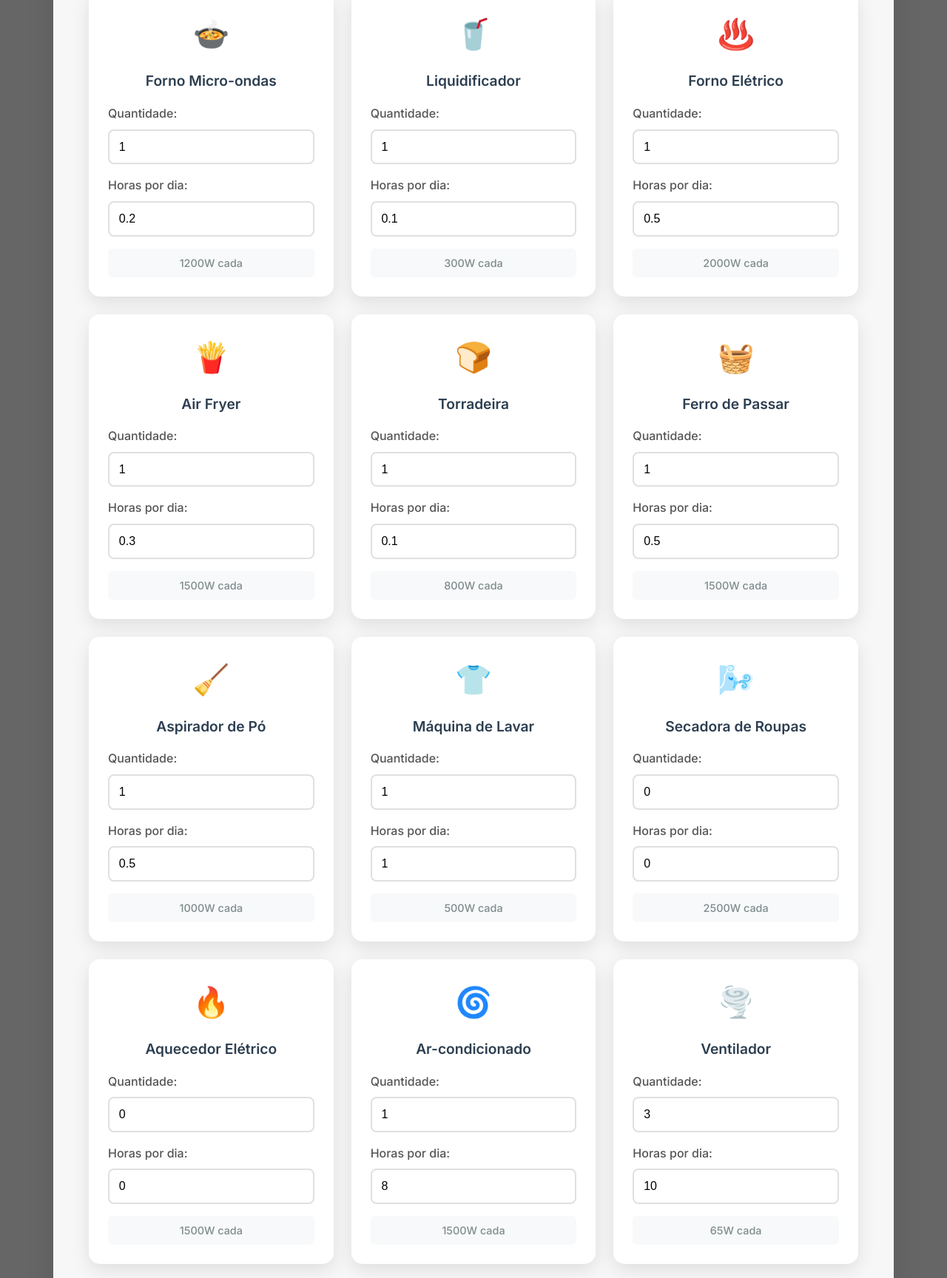
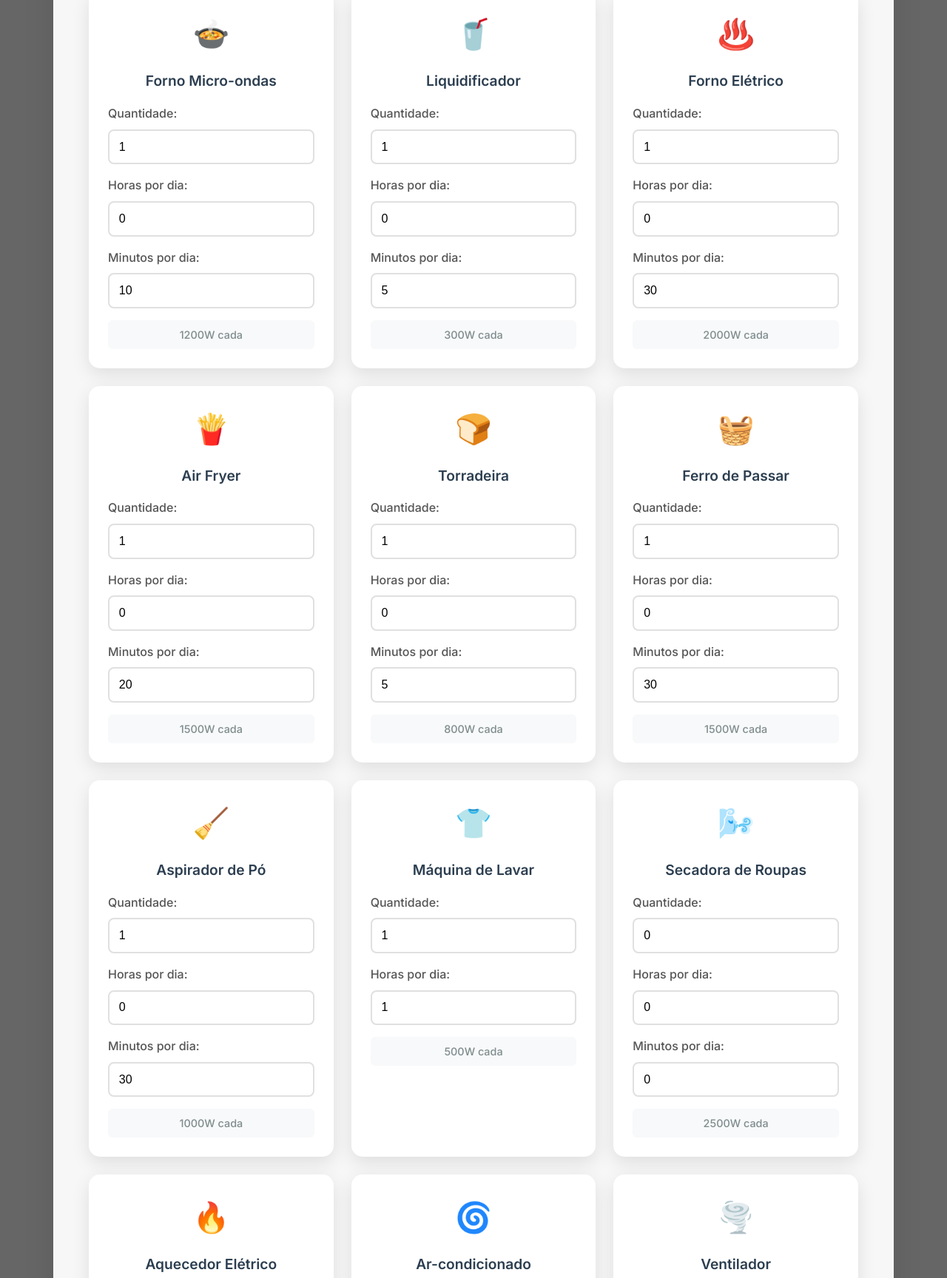
Before and after one commit to roosbenze/simulador-energia-uberaba, a plain HTML site: page index.html in a window 1280 px wide. Shown: the part 1728-3456 px from the top of the page at 74% size. Drawn offline with Linux system fonts and the light colour scheme.

Commit message:
Add files via upload

```diff
--- a/index.html
+++ b/index.html
@@ -4,7 +4,7 @@
     <meta charset="UTF-8">
     <meta name="viewport" content="width=device-width, initial-scale=1.0">
     <title>Simulador de Energia - Uberaba</title>
-    <link rel="stylesheet" href="styles.css">
+    <link rel="stylesheet" href="./styles.css">
     <link href="https://fonts.googleapis.com/css2?family=Inter:wght@300;400;500;600;700&display=swap" rel="stylesheet">
 </head>
 <body>
@@ -156,7 +156,11 @@
                             </div>
                             <div class="input-group">
                                 <label>Horas por dia:</label>
-                                <input type="number" id="microondas-horas" min="0" max="24" step="0.1" value="0.2">
+                                <input type="number" id="microondas-horas" min="0" max="24" value="0">
+                            </div>
+                            <div class="input-group">
+                                <label>Minutos por dia:</label>
+                                <input type="number" id="microondas-minutos" min="0" max="59" value="10">
                             </div>
                             <div class="potencia">1200W cada</div>
                         </div>
@@ -170,7 +174,11 @@
                             </div>
                             <div class="input-group">
                                 <label>Horas por dia:</label>
-                                <input type="number" id="liquidificador-horas" min="0" max="24" step="0.05" value="0.1">
+                                <input type="number" id="liquidificador-horas" min="0" max="24" value="0">
+                            </div>
+                            <div class="input-group">
+                                <label>Minutos por dia:</label>
+                                <input type="number" id="liquidificador-minutos" min="0" max="59" value="5">
                             </div>
                             <div class="potencia">300W cada</div>
                         </div>
@@ -184,7 +192,11 @@
                             </div>
                             <div class="input-group">
                                 <label>Horas por dia:</label>
-                                <input type="number" id="forno-eletrico-horas" min="0" max="24" step="0.1" value="0.5">
+                                <input type="number" id="forno-eletrico-horas" min="0" max="24" value="0">
+                            </div>
+                            <div class="input-group">
+                                <label>Minutos por dia:</label>
+                                <input type="number" id="forno-eletrico-minutos" min="0" max="59" value="30">
                             </div>
                             <div class="potencia">2000W cada</div>
                         </div>
@@ -198,7 +210,11 @@
                             </div>
                             <div class="input-group">
                                 <label>Horas por dia:</label>
-                                <input type="number" id="airfryer-horas" min="0" max="24" step="0.1" value="0.3">
+                                <input type="number" id="airfryer-horas" min="0" max="24" value="0">
+                            </div>
+                            <div class="input-group">
+                                <label>Minutos por dia:</label>
+                                <input type="number" id="airfryer-minutos" min="0" max="59" value="20">
                             </div>
                             <div class="potencia">1500W cada</div>
                         </div>
@@ -212,7 +228,11 @@
                             </div>
                             <div class="input-group">
                                 <label>Horas por dia:</label>
-                                <input type="number" id="torradeira-horas" min="0" max="24" step="0.1" value="0.1">
+                                <input type="number" id="torradeira-horas" min="0" max="24" value="0">
+                            </div>
+                            <div class="input-group">
+                                <label>Minutos por dia:</label>
+                                <input type="number" id="torradeira-minutos" min="0" max="59" value="5">
                             </div>
                             <div class="potencia">800W cada</div>
                         </div>
@@ -226,7 +246,11 @@
                             </div>
                             <div class="input-group">
                                 <label>Horas por dia:</label>
-                                <input type="number" id="ferro-horas" min="0" max="24" step="0.1" value="0.5">
+                                <input type="number" id="ferro-horas" min="0" max="24" value="0">
+                            </div>
+                            <div class="input-group">
+                                <label>Minutos por dia:</label>
+                                <input type="number" id="ferro-minutos" min="0" max="59" value="30">
                             </div>
                             <div class="potencia">1500W cada</div>
                         </div>
@@ -240,7 +264,11 @@
                             </div>
                             <div class="input-group">
                                 <label>Horas por dia:</label>
-                                <input type="number" id="aspirador-horas" min="0" max="24" step="0.1" value="0.5">
+                                <input type="number" id="aspirador-horas" min="0" max="24" value="0">
+                            </div>
+                            <div class="input-group">
+                                <label>Minutos por dia:</label>
+                                <input type="number" id="aspirador-minutos" min="0" max="59" value="30">
                             </div>
                             <div class="potencia">1000W cada</div>
                         </div>
@@ -268,7 +296,11 @@
                             </div>
                             <div class="input-group">
                                 <label>Horas por dia:</label>
-                                <input type="number" id="secadora-horas" min="0" max="24" step="0.5" value="0">
+                                <input type="number" id="secadora-horas" min="0" max="24" value="0">
+                            </div>
+                            <div class="input-group">
+                                <label>Minutos por dia:</label>
+                                <input type="number" id="secadora-minutos" min="0" max="59" value="0">
                             </div>
                             <div class="potencia">2500W cada</div>
                         </div>
@@ -283,6 +315,10 @@
                             <div class="input-group">
                                 <label>Horas por dia:</label>
                                 <input type="number" id="aquecedor-horas" min="0" max="24" value="0">
+                            </div>
+                            <div class="input-group">
+                                <label>Minutos por dia:</label>
+                                <input type="number" id="aquecedor-minutos" min="0" max="59" value="0">
                             </div>
                             <div class="potencia">1500W cada</div>
                         </div>
@@ -596,6 +632,6 @@
         </section>
     </div>
 
-    <script src="script.js"></script>
+    <script src="./script.js"></script>
 </body>
 </html>
```
